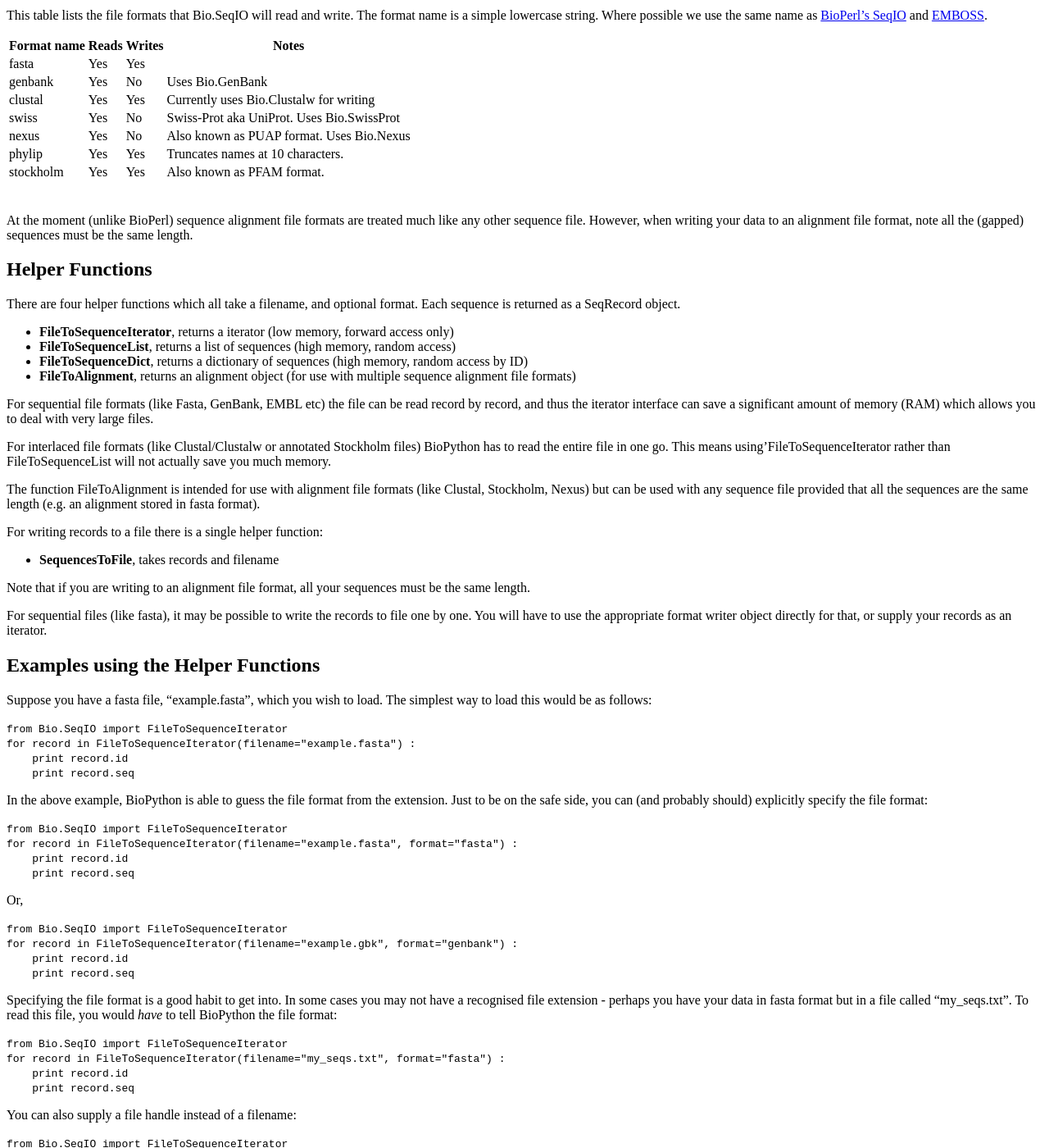
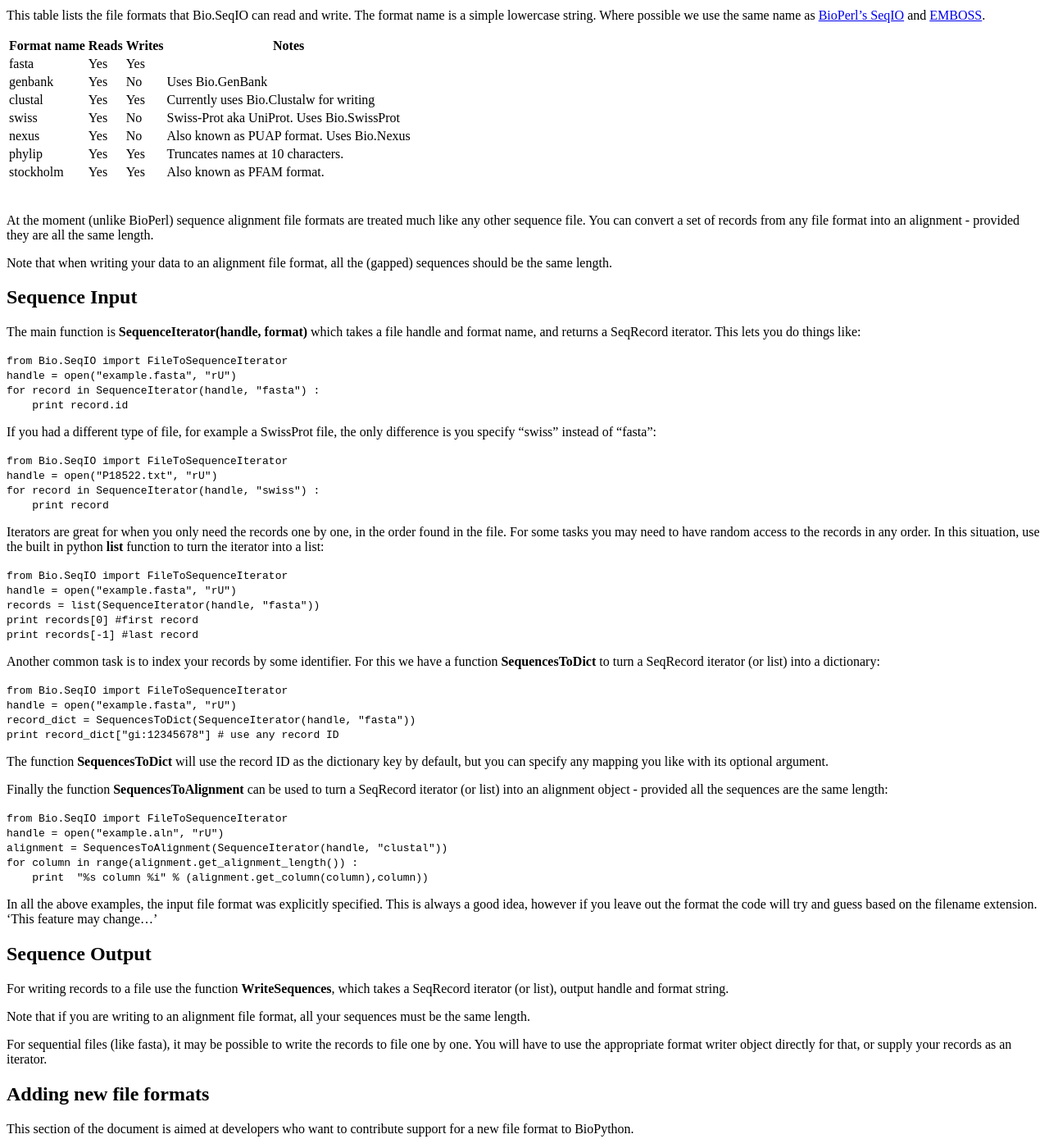
Before and after one commit to biopython/biopython.github.io, a Jekyll site: the page built from wiki/SeqIO.md, in a window 1280 px wide and 1400 px high, scrolled down 480 px. Shown: the whole window at 82% size. Built offline with Jekyll 4.4.1, drawn with Linux system fonts in a browser that asks for light colours; some of the changed text lies outside the part shown.

Commit message:
Reflecting my reorganisation of SeqIO

```diff
--- a/wiki/SeqIO.md
+++ b/wiki/SeqIO.md
@@ -7,9 +7,11 @@ layout: wiki
 The page describes Bio.SeqIO, a new Sequence Input/Output interface for
 BioPython.
 
-Some code has now been checked into CVS, and other bits are available on
-[Bug 2059](http://bugzilla.open-bio.org/show_bug.cgi?id=2059). Details
-are currently being discussed on the [Development mailing
+Some code has now been checked into
+[CVS](http://cvs.biopython.org/cgi-bin/viewcvs/viewcvs.cgi/biopython/Bio/SeqIO/?cvsroot=biopython#dirlist),
+and other bits are available on [Bug
+2059](http://bugzilla.open-bio.org/show_bug.cgi?id=2059). Details are
+currently being discussed on the [Development mailing
 list](http://biopython.org/wiki/Mailing_lists).
 
 If all goes well, the code will be available in the next release,
@@ -20,32 +22,33 @@ Aims
 
 We would like to recreate the simplicity of [BioPerl's
 SeqIO](http://www.bioperl.org/wiki/HOWTO:SeqIO), and in the long term
-its [impressive list of supported file
-formats](http://www.bioperl.org/wiki/Sequence_formats).
-
-As currently implemented, the BioPython code covers multiple alignment
-file formats as well. Alignment specific handling may be required in the
-future should the BioPython alignment object become capable of holding
-more than just sequence level annotation. See also BioPerl's list of
-[multiple alignment
+its impressive list of supported [sequence file
+formats](http://www.bioperl.org/wiki/Sequence_formats) and [multiple
+alignment
 formats](http://www.bioperl.org/wiki/Multiple_alignment_formats).
 
-Bio.SeqIO provides a simple uniform interface to assorted file formats,
-but will *only* return sequences as SeqRecord objects.
+Bio.SeqIO provides a simple uniform interface to assorted file formats
+(including multiple sequence alignments), but will *only* return
+sequences as SeqRecord objects (which can be turned into alignment
+objects).
 
-In some cases, this does lead to some apparent duplication. For example,
-Bio.SeqIO and Bio.Nexus will both read sequences from Nexus files.
-However, Bio.Nexus can also do much more, for example reading any
-phylogenetic trees in a Nexus file.
+Note that the inclusion of Bio.SeqIO does lead to some duplication or
+choice in how to deal with some file formats. For example, Bio.SeqIO and
+Bio.Nexus will both read sequences from Nexus files - but Bio.Nexus can
+also do much more, for example reading any phylogenetic trees in a Nexus
+file.
+
+My vision is that for manipulating sequence data you should try
+Bio.SeqIO as your first choice (and hopefully only choice).
 
 Peter
 
 File Formats
 ------------
 
-This table lists the file formats that Bio.SeqIO will read and write.
-The format name is a simple lowercase string. Where possible we use the
-same name as [BioPerl's
+This table lists the file formats that Bio.SeqIO can read and write. The
+format name is a simple lowercase string. Where possible we use the same
+name as [BioPerl's
 SeqIO](http://www.bioperl.org/wiki/HOWTO:SeqIO#Formats) and
 [EMBOSS](http://emboss.sourceforge.net/docs/themes/SequenceFormats.html).
 
@@ -61,43 +64,77 @@ SeqIO](http://www.bioperl.org/wiki/HOWTO:SeqIO#Formats) and
 ||
 
 At the moment (unlike BioPerl) sequence alignment file formats are
-treated much like any other sequence file. However, when writing your
-data to an alignment file format, note all the (gapped) sequences must
-be the same length.
+treated much like any other sequence file. You can convert a set of
+records from any file format into an alignment - provided they are all
+the same length.
 
-Helper Functions
-----------------
+Note that when writing your data to an alignment file format, all the
+(gapped) sequences should be the same length.
 
-There are four helper functions which all take a filename, and optional
-format. Each sequence is returned as a SeqRecord object.
+Sequence Input
+--------------
 
--   **FileToSequenceIterator**, returns a iterator (low memory, forward
-    access only)
--   **FileToSequenceList**, returns a list of sequences (high memory,
-    random access)
--   **FileToSequenceDict**, returns a dictionary of sequences (high
-    memory, random access by ID)
--   **FileToAlignment**, returns an alignment object (for use with
-    multiple sequence alignment file formats)
+The main function is **SequenceIterator(handle, format)** which takes a
+file handle and format name, and returns a SeqRecord iterator. This lets
+you do things like:
 
-For sequential file formats (like Fasta, GenBank, EMBL etc) the file can
-be read record by record, and thus the iterator interface can save a
-significant amount of memory (RAM) which allows you to deal with very
-large files.
+`from Bio.SeqIO import FileToSequenceIterator`
+`handle = open("example.fasta", "rU")`
+`for record in SequenceIterator(handle, "fasta") :`
+`    print record.id`
 
-For interlaced file formats (like Clustal/Clustalw or annotated
-Stockholm files) BioPython has to read the entire file in one go. This
-means using'FileToSequenceIterator rather than FileToSequenceList will
-not actually save you much memory.
+If you had a different type of file, for example a SwissProt file, the
+only difference is you specify "swiss" instead of "fasta":
 
-The function FileToAlignment is intended for use with alignment file
-formats (like Clustal, Stockholm, Nexus) but can be used with any
-sequence file provided that all the sequences are the same length (e.g.
-an alignment stored in fasta format).
+`from Bio.SeqIO import FileToSequenceIterator`
+`handle = open("P18522.txt", "rU")`
+`for record in SequenceIterator(handle, "swiss") :`
+`    print record`
 
-For writing records to a file there is a single helper function:
+Iterators are great for when you only need the records one by one, in
+the order found in the file. For some tasks you may need to have random
+access to the records in any order. In this situation, use the built in
+python **list** function to turn the iterator into a list:
 
--   **SequencesToFile**, takes records and filename
+`from Bio.SeqIO import FileToSequenceIterator`
+`handle = open("example.fasta", "rU")`
+`records = list(SequenceIterator(handle, "fasta"))`
+`print records[0] #first record`
+`print records[-1] #last record`
+
+Another common task is to index your records by some identifier. For
+this we have a function **SequencesToDict** to turn a SeqRecord iterator
+(or list) into a dictionary:
+
+`from Bio.SeqIO import FileToSequenceIterator`
+`handle = open("example.fasta", "rU")`
+`record_dict = SequencesToDict(SequenceIterator(handle, "fasta"))`
+`print record_dict["gi:12345678"] # use any record ID`
+
+The function **SequencesToDict** will use the record ID as the
+dictionary key by default, but you can specify any mapping you like with
+its optional argument.
+
+Finally the function **SequencesToAlignment** can be used to turn a
+SeqRecord iterator (or list) into an alignment object - provided all the
+sequences are the same length:
+
+`from Bio.SeqIO import FileToSequenceIterator`
+`handle = open("example.aln", "rU")`
+`alignment = SequencesToAlignment(SequenceIterator(handle, "clustal"))`
+`for column in range(alignment.get_alignment_length()) :`
+`    print  "%s column %i" % (alignment.get_column(column),column))`
+
+In all the above examples, the input file format was explicitly
+specified. This is always a good idea, however if you leave out the
+format the code will try and guess based on the filename extension.
+'This feature may change...'
+
+Sequence Output
+---------------
+
+For writing records to a file use the function **WriteSequences**, which
+takes a SeqRecord iterator (or list), output handle and format string.
 
 Note that if you are writing to an alignment file format, all your
 sequences must be the same length.
@@ -105,53 +142,6 @@ sequences must be the same length.
 For sequential files (like fasta), it may be possible to write the
 records to file one by one. You will have to use the appropriate format
 writer object directly for that, or supply your records as an iterator.
-
-Examples using the Helper Functions
------------------------------------
-
-Suppose you have a fasta file, "example.fasta", which you wish to load.
-The simplest way to load this would be as follows:
-
-`from Bio.SeqIO import FileToSequenceIterator`
-`for record in FileToSequenceIterator(filename="example.fasta") :`
-`    print record.id`
-`    print record.seq`
-
-In the above example, BioPython is able to guess the file format from
-the extension. Just to be on the safe side, you can (and probably
-should) explicitly specify the file format:
-
-`from Bio.SeqIO import FileToSequenceIterator`
-`for record in FileToSequenceIterator(filename="example.fasta", format="fasta") :`
-`    print record.id`
-`    print record.seq`
-
-Or,
-
-`from Bio.SeqIO import FileToSequenceIterator`
-`for record in FileToSequenceIterator(filename="example.gbk", format="genbank") :`
-`    print record.id`
-`    print record.seq`
-
-Specifying the file format is a good habit to get into. In some cases
-you may not have a recognised file extension - perhaps you have your
-data in fasta format but in a file called "my\_seqs.txt". To read this
-file, you would *have* to tell BioPython the file format:
-
-`from Bio.SeqIO import FileToSequenceIterator`
-`for record in FileToSequenceIterator(filename="my_seqs.txt", format="fasta") :`
-`    print record.id`
-`    print record.seq`
-
-You can also supply a file handle instead of a filename:
-
-`from Bio.SeqIO import FileToSequenceIterator`
-`for record in FileToSequenceIterator(handle=open("my_seqs.txt","rU"), format="fasta") :`
-`    print record.id`
-`    print record.seq`
-
-(Note - supporting both handles and filenames is currently open to
-discussion)
 
 Adding new file formats
 -----------------------
@@ -196,5 +186,5 @@ Bio.SeqIO.FASTA
 ---------------
 
 There is some "old" code living in the module Bio.SeqIO.FASTA such as
-FastaReader. My plan would be to make this as depreciated once the "new"
-SeqIO code (described above) is stable.
+FastaReader. My plan is to mark this as depreciated once the "new" SeqIO
+code (described above) is stable.
```
Also changed, not shown: 1 other file.
